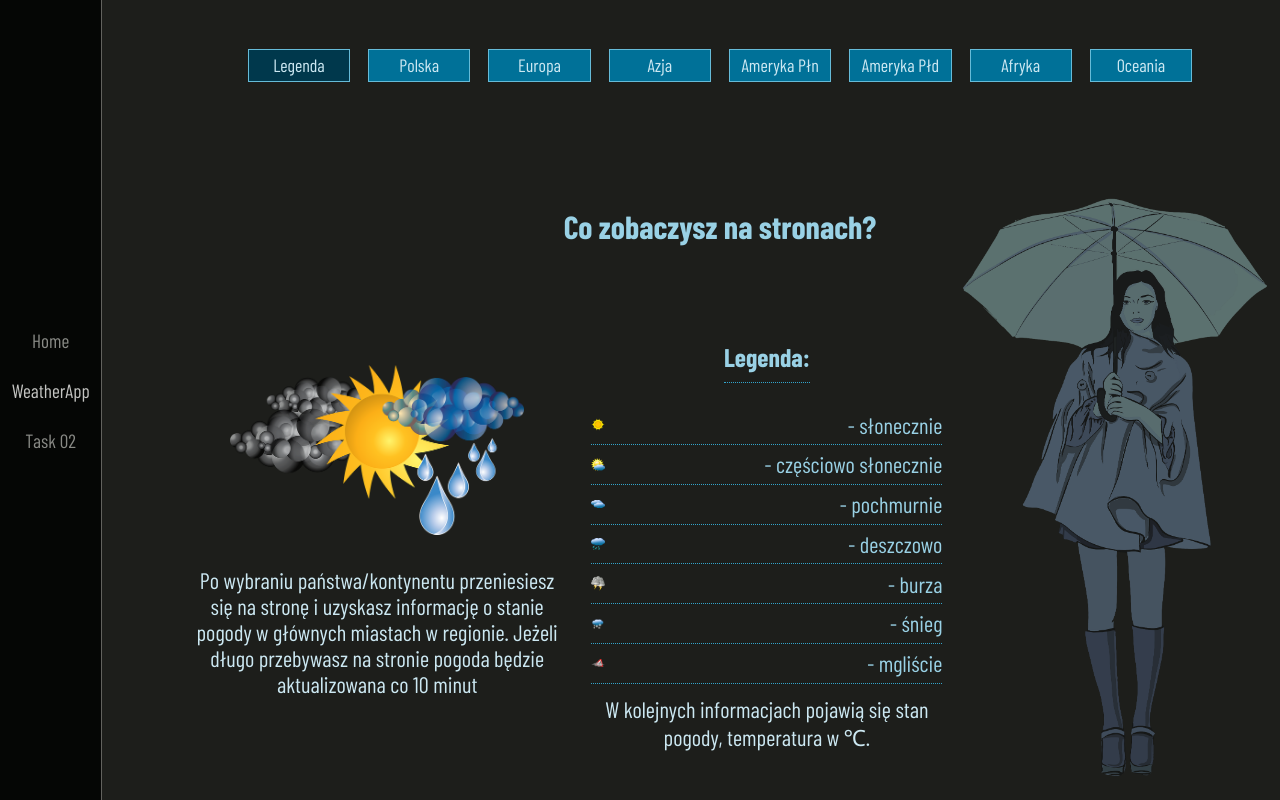
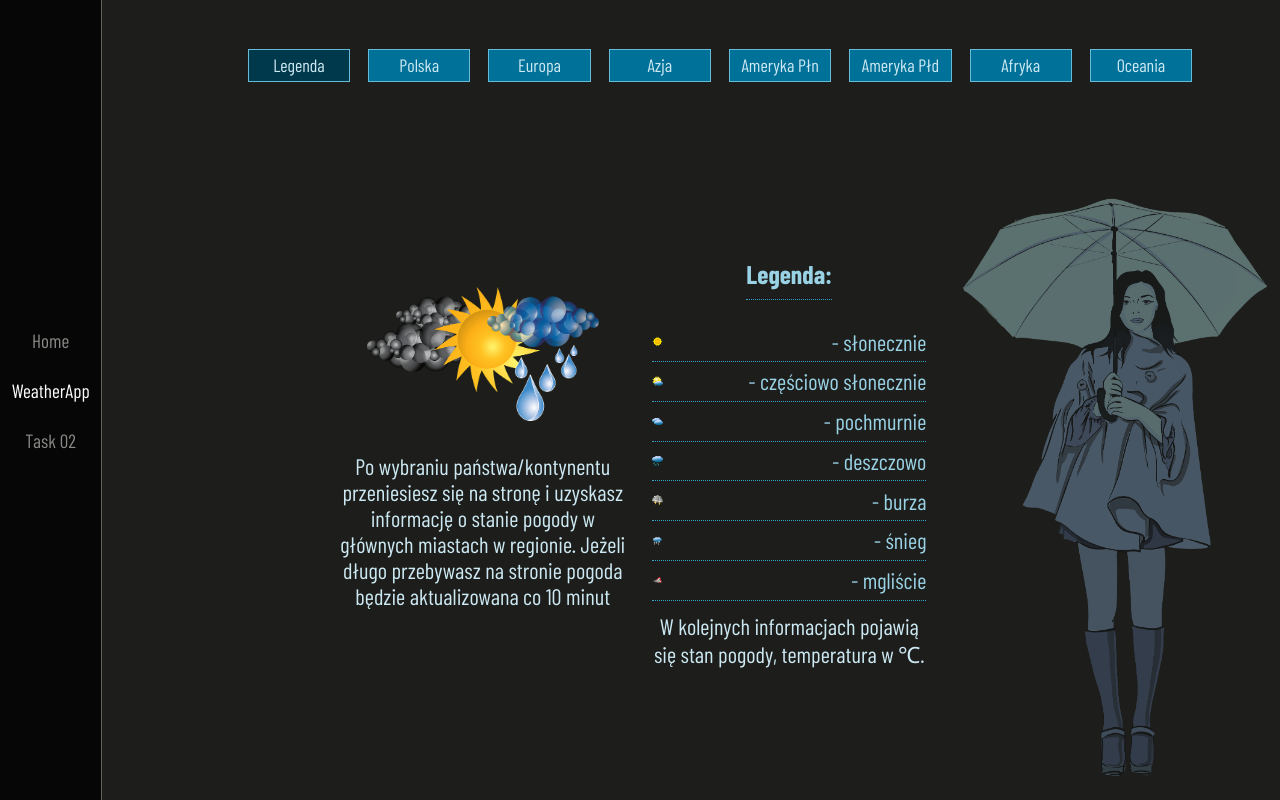
Before and after one commit to Scorpion19702022/01_REACT_VARIOUS_PROJECTS, a React (Create React App) app: page /WeatherApp in a window 1280 px wide. Built offline with nearby package versions, Linux system fonts and the light colour scheme; a web font is replaced by a local one.

Commit message:
corrected styles css

```diff
--- a/src/App/App.tsx
+++ b/src/App/App.tsx
@@ -1,5 +1,6 @@
 import React from 'react'
 import { BrowserRouter as Router, Routes, Route } from 'react-router-dom'
+
 import NavBar from '../Components/NavBar/NavBar'
 import Home from '../Components/Home/Home'
 import Task02 from '../Components/Task02/Task02'
--- a/src/Components/NavBar/NavBar.module.css
+++ b/src/Components/NavBar/NavBar.module.css
@@ -116,7 +116,7 @@ a {
 	color: var(--color-dark03);
 }
 .link:hover {
-	color: var(--color-color02);
+	color: var(--color-color03);
 	border-bottom: 0.04em solid var(--color-dark02);
 }
 
--- a/src/Components/WeatherApp/AsiaWeather.module.css
+++ b/src/Components/WeatherApp/AsiaWeather.module.css
@@ -88,7 +88,7 @@
 	flex-direction: column;
 	justify-content: center;
 	align-items: center;
-	background-color: var(--color-dark02);
+	background-color: var(--color-dark01);
 	border: 0.1em solid var(--color-color04);
 	box-shadow: 0.3em 0.3em 0.4em var(--color-dark08);
 }
--- a/src/Components/WeatherApp/EuropeWeather.module.css
+++ b/src/Components/WeatherApp/EuropeWeather.module.css
@@ -88,7 +88,7 @@
 	flex-direction: column;
 	justify-content: center;
 	align-items: center;
-	background-color: var(--color-dark02);
+	background-color: var(--color-dark01);
 	border: 0.1em solid var(--color-color04);
 	box-shadow: 0.3em 0.3em 0.4em var(--color-dark08);
 }
--- a/src/Components/WeatherApp/PolandWeather.module.css
+++ b/src/Components/WeatherApp/PolandWeather.module.css
@@ -88,7 +88,7 @@
 	flex-direction: column;
 	justify-content: center;
 	align-items: center;
-	background-color: var(--color-dark02);
+	background-color: var(--color-dark01);
 	border: 0.1em solid var(--color-color04);
 	box-shadow: 0.3em 0.3em 0.4em var(--color-dark08);
 }
--- a/src/Components/WeatherApp/WeatherApp.module.css
+++ b/src/Components/WeatherApp/WeatherApp.module.css
@@ -29,16 +29,9 @@
 	background-color: var(--color-dark07);
 }
 
-.heading {
-	height: 10%;
-	margin-top: 6em;
-	font-size: 1.4em;
-	color: var(--color-color02);
-}
-
 .box_info {
 	width: 100%;
-	margin-top: 2%;
+	padding-top: 10em;
 	display: flex;
 	flex-direction: column;
 	align-items: center;
@@ -138,13 +131,8 @@
 		padding-left: 10em;
 	}
 
-	.heading {
-		margin-bottom: 1em;
-		font-size: 2em;
-	}
-
 	.box_info {
-		margin: 2em 18em 0em 0em;
+		padding: 8em 10em 0em 0em;
 		height: 70%;
 		width: 74%;
 		display: flex;
--- a/src/Components/WeatherApp/WeatherApp.tsx
+++ b/src/Components/WeatherApp/WeatherApp.tsx
@@ -19,7 +19,6 @@ const WeatherApp = () => {
 		<section className={styles.wrapper}>
 			<NavWorld />
 			<img className={styles.back_img} src={WeatherWoman} alt='woman_weather' />
-			<h1 className={styles.heading}>Co zobaczysz na stronach?</h1>
 			<div className={styles.box_info}>
 				<div className={styles.box_main}>
 					<div className={styles.main_info}>
--- a/src/index.css
+++ b/src/index.css
@@ -21,5 +21,5 @@ code {
 }
 
 .active {
-	color: #c4c4c2;
+	color: #ffffff;
 }
```
